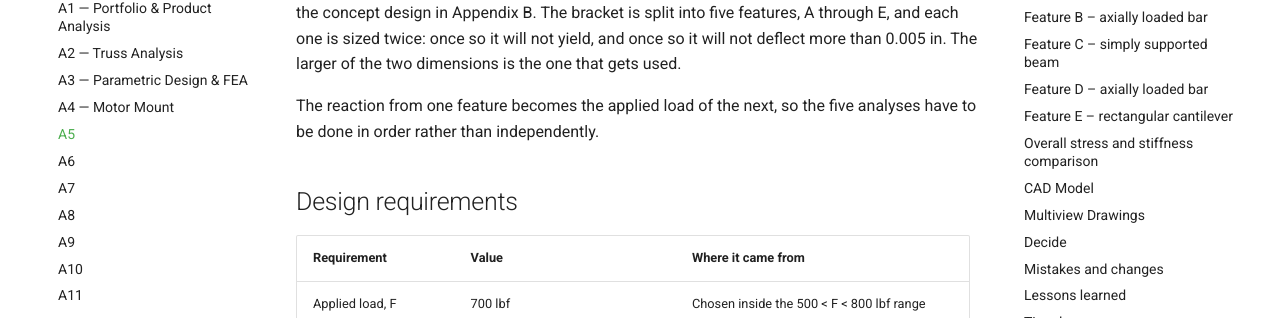
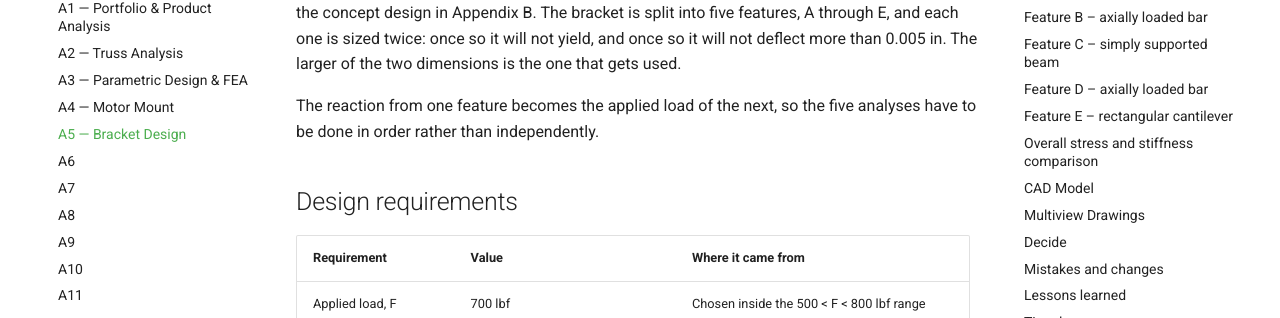
Before and after one commit to shamardlindo1/-megr2157-portfolio, an MkDocs documentation site: the page built from docs/assignments/A05/index.md, in a window 1280 px wide. Shown: the part 256-574 px from the top of the page. Built offline with MkDocs 1.6.1 and Material for MkDocs 9.7.7, drawn with Linux system fonts in a browser that asks for light colours.

Commit message:
Update mkdocs.yml

```diff
--- a/mkdocs.yml
+++ b/mkdocs.yml
@@ -20,7 +20,7 @@ nav:
       - A2 — Truss Analysis: assignments/A02/index.md
       - A3 — Parametric Design & FEA: assignments/A03/index.md
       - A4 — Motor Mount: assignments/A04/index.md
-      - A5: assignments/A05/index.md
+      - A5 — Bracket Design: assignments/A05/index.md
       - A6: assignments/A06/index.md
       - A7: assignments/A07/index.md
       - A8: assignments/A08/index.md
```
